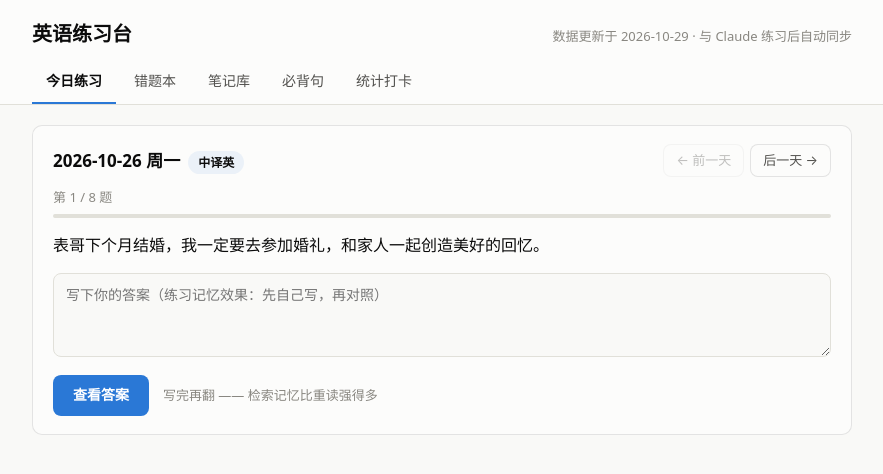
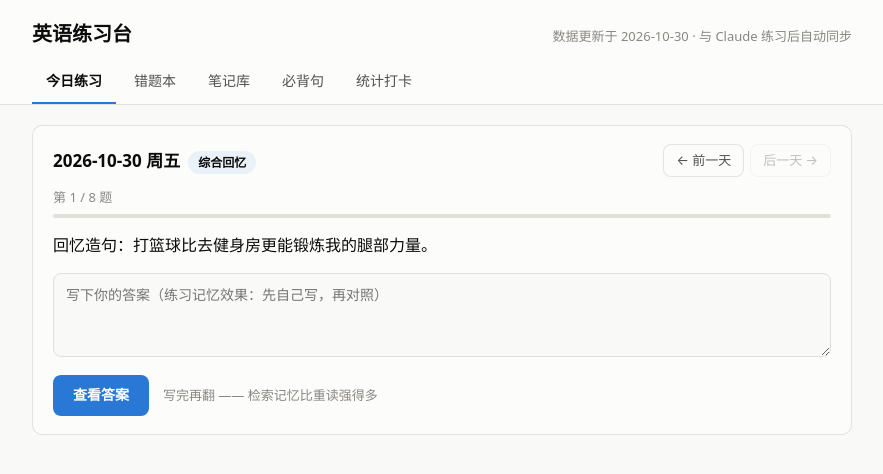
Before and after one commit to zx-Altman/english-practice-hub, a plain HTML site: page index.html in a window 1280 px wide. Shown: the whole page, without its empty margins (198-1081 px from the left). Drawn offline with Linux system fonts and the light colour scheme.

Commit message:
fix: resolve pack default fallback bug and add 2026-10-30 Friday practice pack
Co-Authored-By: Claude Code <noreply@anthropic.com>

```diff
--- a/data.js
+++ b/data.js
@@ -2,10 +2,39 @@
 // 修改这里，网站刷新即可看到最新内容
 const PRACTICE_DATA = {
 
-  updatedAt: "2026-10-29",
+  updatedAt: "2026-10-30",
 
   // ============ 每日题包（按日期） ============
   packs: [
+    {
+      date: "2026-10-30", weekday: "周五", type: "综合回忆",
+      items: [
+        { q: "回忆造句：打篮球比去健身房更能锻炼我的腿部力量。",
+          a: "Playing basketball gives my legs a better workout than going to the gym does.",
+          notes: ["gives my legs a better workout（给某部位更好的锻炼：give ... a workout）"] },
+        { q: "回忆造句：打羽毛球、看书和朋友聊天，总能让我重新充满电。",
+          a: "Playing badminton, reading, and chatting with friends can always recharge my batteries.",
+          notes: ["recharge my batteries / recharge me（充沛精力）"] },
+        { q: "回忆造句：在完成这个大项目后，我想把更多精力投入到我自己的生活中。",
+          a: "After wrapping up this big project, I want to devote more energy to my own life.",
+          notes: ["devote energy to my own life（投入精力用 devote ... to）", "wrap up（完成/收尾）"] },
+        { q: "回忆造句：我休了五天假没去健身房，但研究表明我不会掉力量。",
+          a: "I took five days off from the gym, but studies show I won't lose strength.",
+          notes: ["take five days off（休假/暂停锻炼）", "studies show（研究表明）"] },
+        { q: "回忆造句：表哥下个月结婚，我一定要去参加婚礼，和家人一起创造美好的回忆。",
+          a: "My cousin is getting married next month, and I'm going to attend the wedding and make some great memories with my family.",
+          notes: ["attend a wedding（参加婚礼）", "make memories（创造回忆）"] },
+        { q: "回忆造句：我们这个月时间很紧，所以无法接额外的任务。",
+          a: "We are short on time this month, so we can't take on extra tasks.",
+          notes: ["short on time（时间紧）", "take on extra tasks（接新任务）"] },
+        { q: "回忆造句：在回家路上我想看视频，但我的手机流量用光了。",
+          a: "I wanted to watch videos on my way home, but I ran out of mobile data.",
+          notes: ["run out of mobile data（手机流量用光）"] },
+        { q: "回忆造句：我平时饮食很规律，但周末喜欢放纵吃一顿解解压。",
+          a: "I usually eat clean, but I like to have a cheat meal on weekends to unwind.",
+          notes: ["have a cheat meal（吃放纵餐）", "unwind（解压/放松）"] }
+      ]
+    },
     {
       date: "2026-10-29", weekday: "周四", type: "句型造句",
       items: [
--- a/index.html
+++ b/index.html
@@ -318,8 +318,8 @@
 
   /* ================= TODAY ================= */
   const packs = D.packs.slice().sort((a, b) => a.date < b.date ? -1 : 1);
-  let packIdx = Math.max(0, packs.findIndex(p => p.date === todayStr()));
-  if (packIdx < 0) packIdx = packs.length - 1; // 无今日题包 → 显示最近一期
+  let packIdx = packs.findIndex(p => p.date === todayStr());
+  if (packIdx < 0) packIdx = packs.length - 1; // 无今日题包 → 默认显示最新一期
   let qi = 0, revealed = false;
 
   // 额外练习模式状态
```
